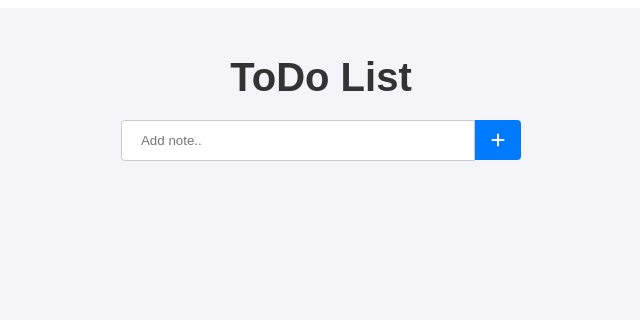
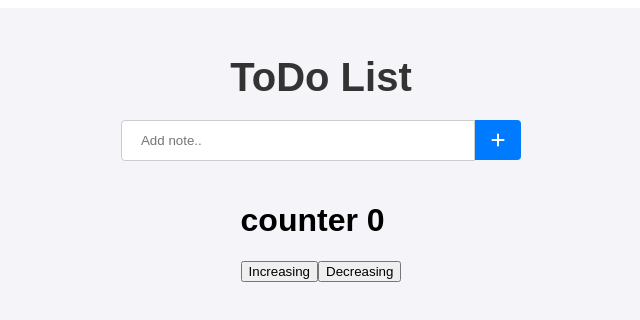
Before and after one commit to rabeeh-p/todoList, a React (Create React App) app: page / in a window 1280 px wide. Shown: the top 320 px of the page, without its empty margins (319-959 px from the left). Built offline with nearby package versions, Linux system fonts and the light colour scheme.

Commit message:
counter added

```diff
--- a/src/App.js
+++ b/src/App.js
@@ -9,6 +9,7 @@ function App() {
   const [todo, setTodo] = useState([]);
   const [selectedTodo, setSelectedTodo] = useState(null);
   const [urgent, setUrgent] = useState([]);
+
 
 
   console.log(todo,'todo');
--- /dev/null
+++ b/src/components/Counter.jsx
@@ -0,0 +1,20 @@
+import React, { useState } from 'react'
+
+const Counter = () => {
+    let [counter,setCounter]= useState(0)
+
+    let increasingButton= ()=>{
+        setCounter(counter + 1)
+    }
+  return (
+    <div>
+        <h1>counter     {counter}</h1>
+
+        <button onClick={increasingButton}>Increasing</button>
+        <button onClick={()=>setCounter(counter-1)}>Decreasing</button>
+
+    </div>
+  )
+}
+
+export default Counter
--- a/src/components/Home.jsx
+++ b/src/components/Home.jsx
@@ -1,5 +1,6 @@
 import React, { useState } from 'react'
 import { useNavigate } from 'react-router-dom';
+import Counter from './Counter';
 
 const Home = ({ todo, setTodo, setSelectedTodo,urgent, setUrgent}) => {
 
@@ -22,6 +23,7 @@ const Home = ({ todo, setTodo, setSelectedTodo,urgent, setUrgent}) => {
 
         }
       }
+
 
       const handleEdit = (item) => {
         console.log(item,'itemmmmmm');
@@ -87,6 +89,8 @@ const Home = ({ todo, setTodo, setSelectedTodo,urgent, setUrgent}) => {
         </div>
       )}
 
+      <Counter/>
+
 
     </div>
   )
```
